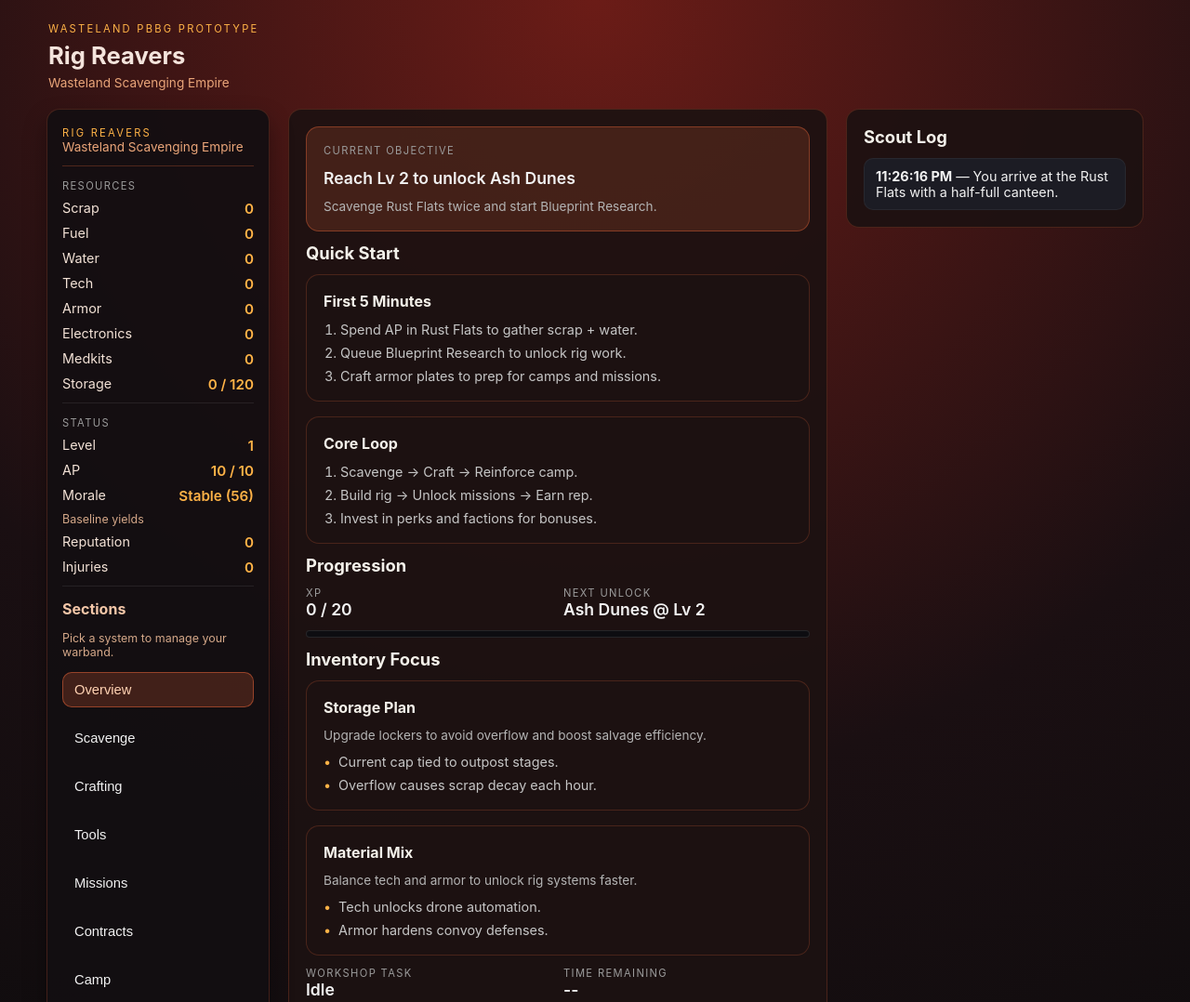
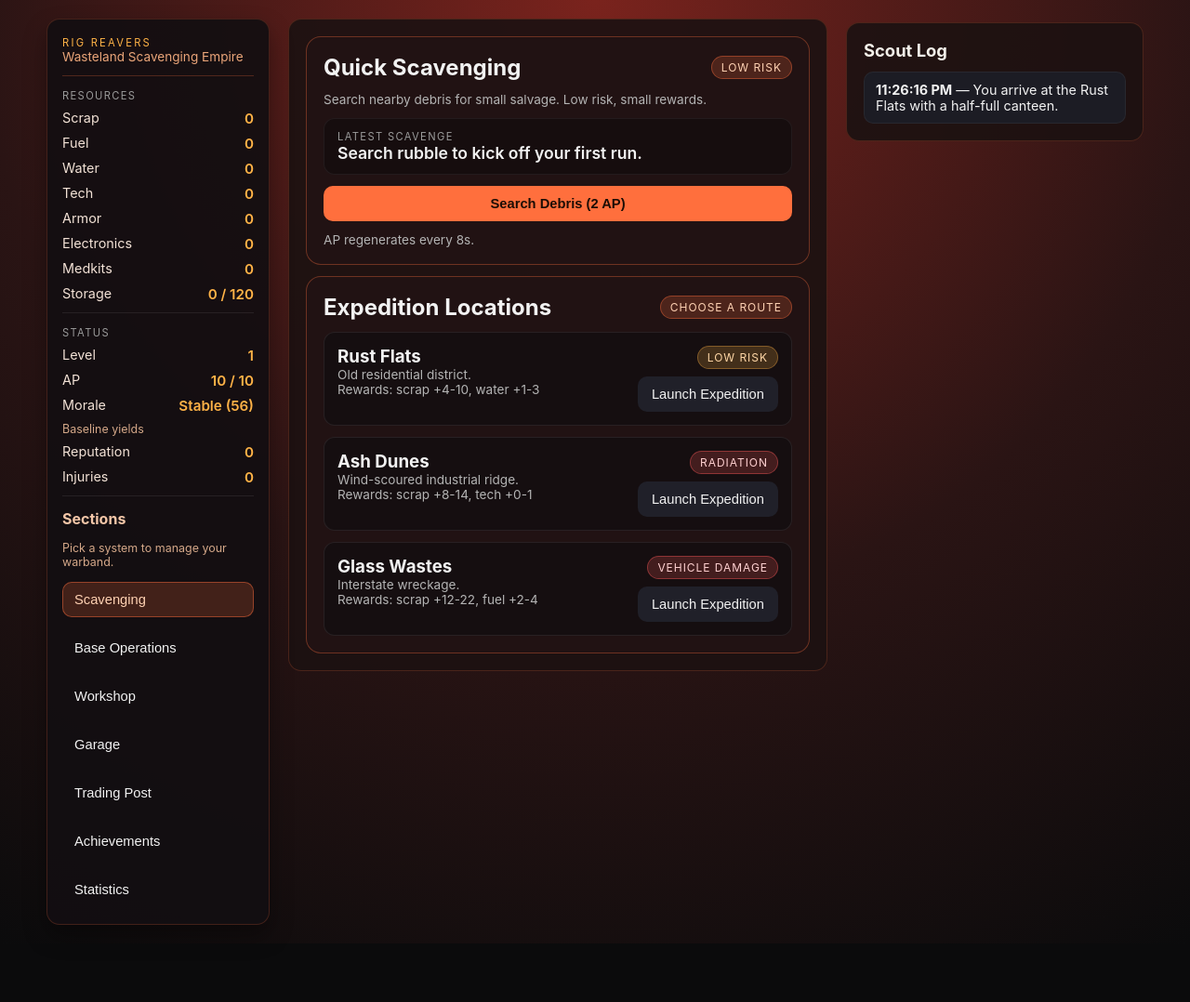
Before and after one commit to hermanjustinm/Rig-Reavers, a plain HTML site: page web/index.html in a window 1280 px wide. Shown: the top 1078 px of the page at 93% size. After the commit the page ends 1015 px from the top, so only its background shows below. Drawn offline with Linux system fonts and the light colour scheme.

Commit message:
Simplify scavenging layout and navigation

```diff
--- a/web/index.html
+++ b/web/index.html
@@ -8,14 +8,6 @@
   </head>
   <body>
     <main class="app">
-      <header class="hero">
-        <div class="hero-title">
-          <p class="tag">Wasteland PBBG Prototype</p>
-          <h1>Rig Reavers</h1>
-          <p class="subtitle">Wasteland Scavenging Empire</p>
-        </div>
-      </header>
-
       <div class="layout">
         <aside class="sidebar-nav">
           <div class="sidebar-brand">
@@ -87,44 +79,23 @@
           </div>
           <h2>Sections</h2>
           <p class="hint">Pick a system to manage your warband.</p>
-          <button type="button" class="nav-link active" data-section="overview">Overview</button>
-          <button type="button" class="nav-link" data-section="scavenge">Scavenge</button>
-          <button type="button" class="nav-link" data-section="crafting">Crafting</button>
-          <button type="button" class="nav-link" data-section="tools">Tools</button>
-          <button type="button" class="nav-link" data-section="missions">Missions</button>
-          <button type="button" class="nav-link" data-section="contracts">Contracts</button>
-          <button type="button" class="nav-link" data-section="camp">Camp</button>
-          <button type="button" class="nav-link" data-section="rig">War Rig</button>
-          <button type="button" class="nav-link" data-section="outpost">Outpost</button>
-          <button type="button" class="nav-link" data-section="perks">Perks</button>
-          <button type="button" class="nav-link" data-section="factions">Factions</button>
+          <button type="button" class="nav-link active" data-section="scavenge">
+            Scavenging
+          </button>
+          <button type="button" class="nav-link" data-section="camp">Base Operations</button>
+          <button type="button" class="nav-link" data-section="crafting">Workshop</button>
+          <button type="button" class="nav-link" data-section="rig">Garage</button>
+          <button type="button" class="nav-link" data-section="contracts">Trading Post</button>
+          <button type="button" class="nav-link" data-section="perks">Achievements</button>
+          <button type="button" class="nav-link" data-section="overview">Statistics</button>
         </aside>
 
         <section class="content">
-          <article class="panel page-panel active" data-section="overview">
+          <article class="panel page-panel" data-section="overview">
             <div class="panel objective-banner">
               <p class="label">Current Objective</p>
               <p class="value">Reach Lv 2 to unlock Ash Dunes</p>
               <p class="hint">Scavenge Rust Flats twice and start Blueprint Research.</p>
-            </div>
-            <h2>Quick Start</h2>
-            <div class="grid">
-              <div class="panel">
-                <h3>First 5 Minutes</h3>
-                <ol class="list ordered">
-                  <li>Spend AP in Rust Flats to gather scrap + water.</li>
-                  <li>Queue Blueprint Research to unlock rig work.</li>
-                  <li>Craft armor plates to prep for camps and missions.</li>
-                </ol>
-              </div>
-              <div class="panel">
-                <h3>Core Loop</h3>
-                <ol class="list ordered">
-                  <li>Scavenge → Craft → Reinforce camp.</li>
-                  <li>Build rig → Unlock missions → Earn rep.</li>
-                  <li>Invest in perks and factions for bonuses.</li>
-                </ol>
-              </div>
             </div>
             <h2>Progression</h2>
             <div class="progression">
@@ -140,7 +111,7 @@
             <div class="progress-bar" aria-hidden="true">
               <span id="xp-progress"></span>
             </div>
-            <h2>Inventory Focus</h2>
+            <h2>Inventory</h2>
             <div class="grid">
               <div class="panel">
                 <h3>Storage Plan</h3>
@@ -159,21 +130,6 @@
                 </ul>
               </div>
             </div>
-            <div class="queue">
-              <div>
-                <p class="label">Workshop Task</p>
-                <p id="task-name" class="value">Idle</p>
-              </div>
-              <div>
-                <p class="label">Time Remaining</p>
-                <p id="task-timer" class="value">--</p>
-              </div>
-            </div>
-            <div class="progress-bar" aria-hidden="true">
-              <span id="task-progress"></span>
-            </div>
-            <p class="hint">Requires 2 Tech + 10 Scrap + 5 Water.</p>
-            <button id="start-task" type="button">Start Blueprint Research (60s)</button>
             <div class="panel overflow-panel">
               <p class="label">Overflow Cache</p>
               <p class="value"><span id="salvage-cache">0</span> scrap in reserve</p>
@@ -184,32 +140,65 @@
             </div>
           </article>
 
-          <article class="panel page-panel" data-section="scavenge">
-            <h2>Scavenge Actions</h2>
-            <p class="hint">Spend AP to search zones. Higher tiers cost more AP but pay out more.</p>
-            <div class="actions">
-              <button type="button" data-zone="rust">Rust Flats (2 AP)</button>
-              <button type="button" data-zone="ash">Ash Dunes (3 AP)</button>
-              <button type="button" data-zone="glass">Glass Wastes (5 AP)</button>
-              <button type="button" data-zone="dead">Dead Grid (7 AP)</button>
+          <article class="panel page-panel active" data-section="scavenge">
+            <div class="section-card">
+              <div class="card-header">
+                <h2>Quick Scavenging</h2>
+                <span class="chip">Low risk</span>
+              </div>
+              <p class="hint">
+                Search nearby debris for small salvage. Low risk, small rewards.
+              </p>
+              <div class="card-note">
+                <p class="label">Latest Scavenge</p>
+                <p class="value" id="latest-scavenge">
+                  Search rubble to kick off your first run.
+                </p>
+              </div>
+              <button type="button" data-zone="rust" class="primary">
+                Search Debris (2 AP)
+              </button>
+              <p class="timer" id="ap-timer">AP regenerates every 8s.</p>
             </div>
-            <p class="timer" id="ap-timer">AP regenerates every 8s.</p>
-            <div class="grid">
-              <div class="panel">
-                <h3>Scavenger Intel</h3>
-                <p class="hint">Intel boosts grant +1 random drop per run.</p>
-                <ul class="list">
-                  <li>Scout ahead to reduce injury risk.</li>
-                  <li>Use drones to reveal hidden caches.</li>
-                </ul>
+            <div class="section-card">
+              <div class="card-header">
+                <h2>Expedition Locations</h2>
+                <span class="chip">Choose a route</span>
               </div>
-              <div class="panel">
-                <h3>Zone Hazards</h3>
-                <p class="hint">Weather and raider patrols modify yields.</p>
-                <ul class="list">
-                  <li>Sandstorms reduce water gains.</li>
-                  <li>Raider alerts increase rep rewards.</li>
-                </ul>
+              <div class="expedition-list">
+                <div class="expedition-card">
+                  <div>
+                    <h3>Rust Flats</h3>
+                    <p class="hint">Old residential district.</p>
+                    <p class="hint">Rewards: scrap +4-10, water +1-3</p>
+                  </div>
+                  <div class="card-actions">
+                    <span class="chip warning">Low risk</span>
+                    <button type="button" data-zone="rust">Launch Expedition</button>
+                  </div>
+                </div>
+                <div class="expedition-card">
+                  <div>
+                    <h3>Ash Dunes</h3>
+                    <p class="hint">Wind-scoured industrial ridge.</p>
+                    <p class="hint">Rewards: scrap +8-14, tech +0-1</p>
+                  </div>
+                  <div class="card-actions">
+                    <span class="chip danger">Radiation</span>
+                    <button type="button" data-zone="ash">Launch Expedition</button>
+                  </div>
+                </div>
+                <div class="expedition-card">
+                  <div>
+                    <h3>Glass Wastes</h3>
+                    <p class="hint">Interstate wreckage.</p>
+                    <p class="hint">Rewards: scrap +12-22, fuel +2-4</p>
+                  </div>
+                  <div class="card-actions">
+                    <span class="chip danger">Vehicle damage</span>
+                    <button type="button" data-zone="glass">Launch Expedition</button>
+                  </div>
+                </div>
               </div>
             </div>
           </article>
@@ -222,6 +211,24 @@
               <button type="button" data-recipe="electronics">Assemble Electronics (60s) · 2 Tech + 5 Scrap</button>
               <button type="button" data-recipe="drone">Build Scout Drone (120s) · 2 Electronics + 2 Tech + 10 Scrap</button>
               <button type="button" data-recipe="medkit">Assemble Medkit (75s) · 4 Water + 1 Tech</button>
+            </div>
+            <div class="panel objective-banner">
+              <p class="label">Blueprint Research</p>
+              <div class="queue">
+                <div>
+                  <p class="label">Workshop Task</p>
+                  <p id="task-name" class="value">Idle</p>
+                </div>
+                <div>
+                  <p class="label">Time Remaining</p>
+                  <p id="task-timer" class="value">--</p>
+                </div>
+              </div>
+              <div class="progress-bar" aria-hidden="true">
+                <span id="task-progress"></span>
+              </div>
+              <p class="hint">Requires 2 Tech + 10 Scrap + 5 Water.</p>
+              <button id="start-task" type="button">Start Blueprint Research (60s)</button>
             </div>
             <div class="grid">
               <div class="panel">
--- a/web/styles.css
+++ b/web/styles.css
@@ -16,14 +16,14 @@ body {
   display: flex;
   justify-content: center;
   padding: 20px;
-  background: radial-gradient(circle at top, #6b1c17 0%, #1a0f12 55%, #0b0b0c 100%);
+  background: radial-gradient(circle at top, #7a231d 0%, #2a1414 55%, #0b0b0c 100%);
 }
 
 .app {
   width: min(1180px, 100%);
   display: flex;
   flex-direction: column;
-  gap: 16px;
+  gap: 12px;
 }
 
 .hero {
@@ -100,6 +100,9 @@ h1 {
   border-radius: 10px;
   padding: 10px 12px;
   text-align: left;
+  display: flex;
+  align-items: center;
+  gap: 8px;
 }
 
 .nav-link.active {
@@ -185,6 +188,73 @@ h1 {
 .objective-banner {
   background: rgba(255, 111, 61, 0.16);
   border-color: rgba(255, 111, 61, 0.35);
+}
+
+.section-card {
+  border-radius: 16px;
+  padding: 18px;
+  background: rgba(34, 19, 20, 0.92);
+  border: 1px solid rgba(255, 111, 61, 0.35);
+  display: grid;
+  gap: 12px;
+}
+
+.card-header {
+  display: flex;
+  align-items: center;
+  justify-content: space-between;
+  gap: 12px;
+}
+
+.card-note {
+  background: rgba(15, 11, 12, 0.6);
+  border-radius: 12px;
+  padding: 12px 14px;
+  border: 1px solid rgba(255, 255, 255, 0.06);
+}
+
+.expedition-list {
+  display: grid;
+  gap: 12px;
+}
+
+.expedition-card {
+  display: flex;
+  justify-content: space-between;
+  gap: 16px;
+  padding: 14px;
+  border-radius: 12px;
+  background: rgba(18, 14, 16, 0.7);
+  border: 1px solid rgba(255, 255, 255, 0.08);
+}
+
+.card-actions {
+  display: grid;
+  gap: 8px;
+  justify-items: end;
+}
+
+.chip {
+  padding: 4px 10px;
+  border-radius: 999px;
+  font-size: 0.75rem;
+  color: #ffd2b3;
+  background: rgba(255, 111, 61, 0.2);
+  border: 1px solid rgba(255, 111, 61, 0.4);
+  text-transform: uppercase;
+  letter-spacing: 0.08em;
+}
+
+.chip.warning {
+  background: rgba(255, 179, 71, 0.2);
+  border-color: rgba(255, 179, 71, 0.35);
+  color: #ffd7a6;
+}
+
+.chip.danger {
+  background: rgba(255, 90, 90, 0.2);
+  border-color: rgba(255, 90, 90, 0.4);
+  color: #ffd1d1;
 }
 
 .panel > h2 {
```
Also changed, not shown: web/app.js (+9 -0 lines).
